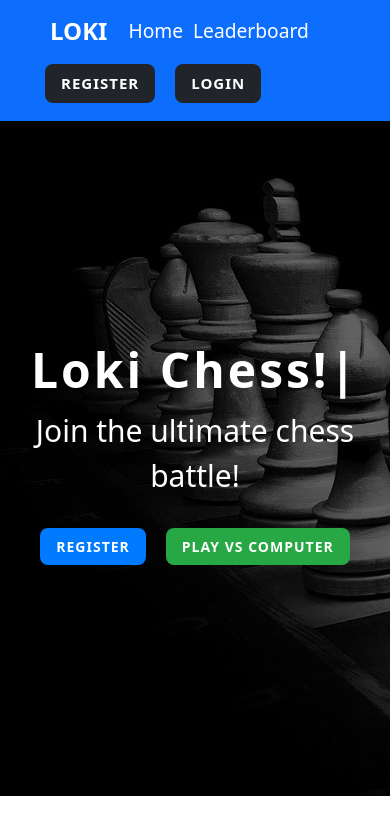
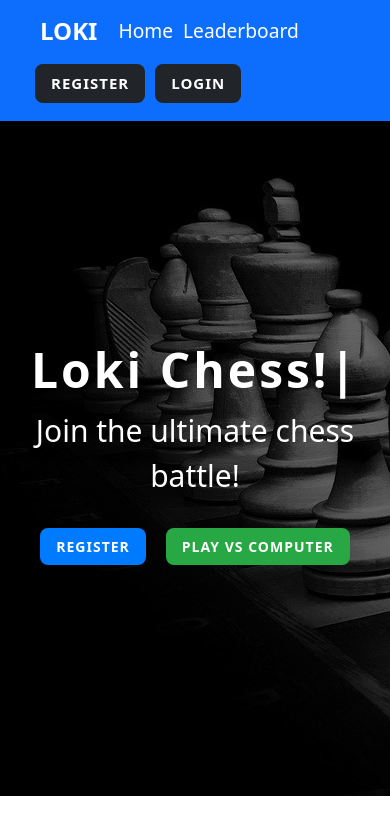
Before and after one commit to tilak318/ChessChamp-Backend, a React (Create React App) app in the folder client/: page / in a window 390 px wide. Shown: the top 834 px of the page. Built offline with nearby package versions, Linux system fonts and the light colour scheme; no server answers.

Commit message:
Resolved merge conflicts

```diff
--- a/client/src/style.css
+++ b/client/src/style.css
@@ -596,7 +596,7 @@ a:hover {
     font-size: 1.5rem;
     font-weight: bold;
     color: white;
-    margin-left: 50px;
+    margin-left: 40px;
 }
 
 .navbar-item-div {
@@ -623,7 +623,7 @@ a:hover {
   border-radius: 20px;
 }
 .navbar-register-button {
-  margin: 10px;
+  margin: 0px;
 }
 
 
```
